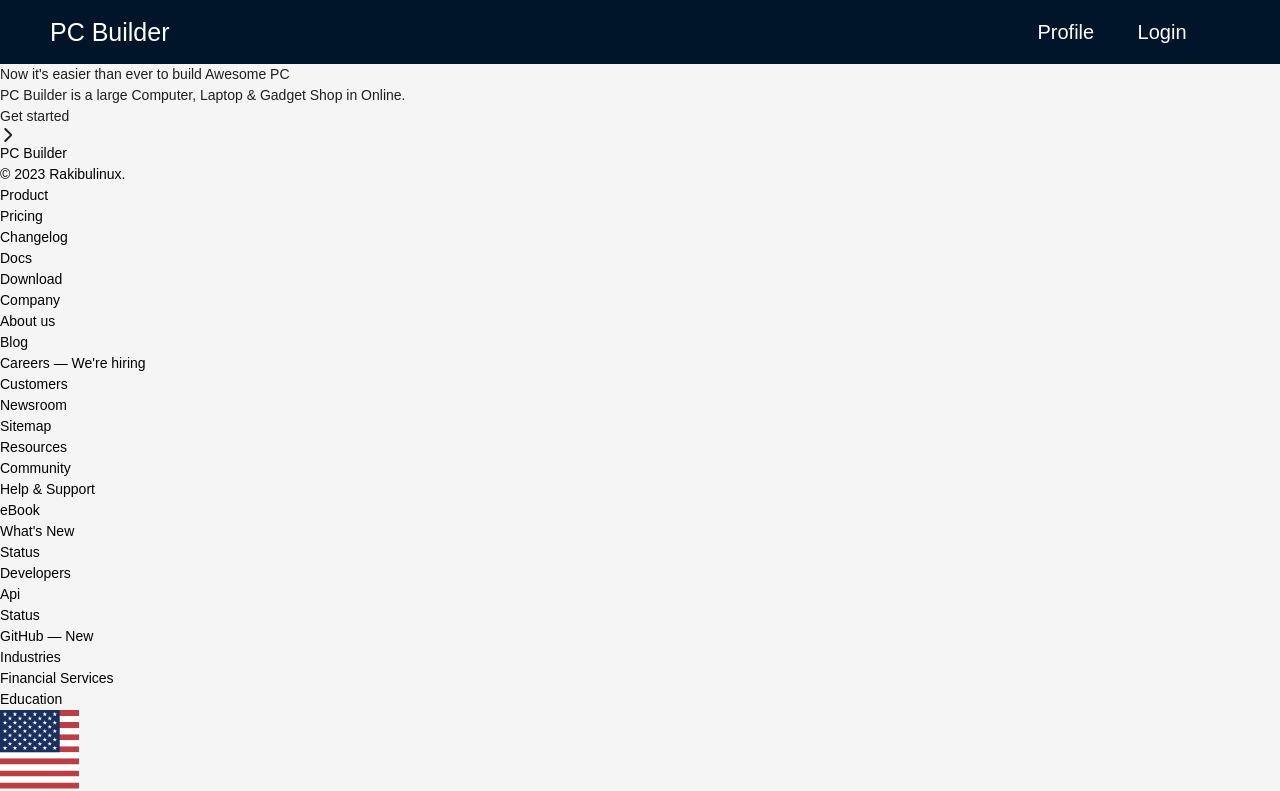
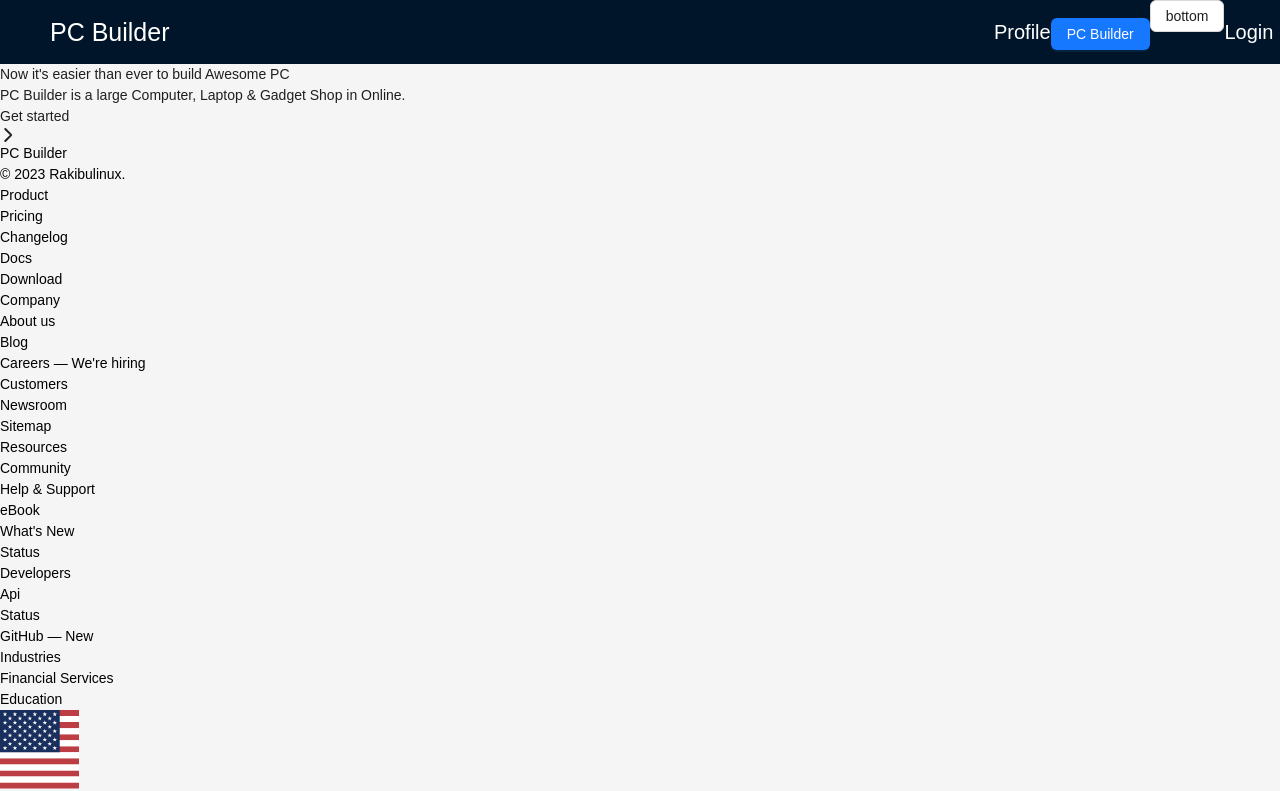
Before and after one commit to rakibulinux/pc-build-test, a Next.js app: page / in a window 1280 px wide. Shown: the top 791 px of the page. Built offline with nearby package versions, Linux system fonts and the light colour scheme; no server answers.

Commit message:
[Done] Hero

```diff
--- /dev/null
+++ b/src/components/Dropdown.js
@@ -0,0 +1,54 @@
+import { Button, Dropdown } from "antd";
+import React from "react";
+const items = [
+  {
+    key: "1",
+    label: (
+      <a
+        target="_blank"
+        rel="noopener noreferrer"
+        href="https://www.antgroup.com"
+      >
+        1st menu item
+      </a>
+    ),
+  },
+  {
+    key: "2",
+    label: (
+      <a
+        target="_blank"
+        rel="noopener noreferrer"
+        href="https://www.aliyun.com"
+      >
+        2nd menu item
+      </a>
+    ),
+  },
+  {
+    key: "3",
+    label: (
+      <a
+        target="_blank"
+        rel="noopener noreferrer"
+        href="https://www.luohanacademy.com"
+      >
+        3rd menu item
+      </a>
+    ),
+  },
+];
+const DropdownMenu = () => {
+  return (
+    <Dropdown
+      menu={{
+        items,
+      }}
+      placement="bottom"
+    >
+      <Button>bottom</Button>
+    </Dropdown>
+  );
+};
+
+export default DropdownMenu;
--- a/src/components/Hero.js
+++ b/src/components/Hero.js
@@ -24,7 +24,7 @@ const Hero = () => {
           <div className="text-center">
             <Link
               className="inline-flex justify-center items-center gap-x-3 text-center bg-gradient-to-tl from-blue-600 to-violet-600 shadow-lg shadow-transparent hover:shadow-blue-700/50 border border-transparent text-white text-sm font-medium rounded-full focus:outline-none focus:ring-2 focus:ring-blue-600 focus:ring-offset-2 focus:ring-offset-white py-3 px-6 dark:focus:ring-offset-gray-800"
-              href={session ? "/build-pc" : "/login"}
+              href={session ? "/pc-builder" : "/login"}
             >
               Get started
               <svg
--- a/src/components/Navbar.js
+++ b/src/components/Navbar.js
@@ -4,6 +4,7 @@ import { signOut, useSession } from "next-auth/react";
 const { Header } = Layout;
 import Link from "next/link";
 import { useAuthState } from "react-firebase-hooks/auth";
+import DropdownMenu from "./Dropdown";
 
 const Navbar = () => {
   const { data: session } = useSession();
@@ -41,20 +42,27 @@ const Navbar = () => {
           style={{ textDecoration: "none", color: "white" }}
           href="/profile"
         >
-          <items>Profile</items>
+          <li>Profile</li>
         </Link>
+        <Link
+          style={{ textDecoration: "none", color: "white" }}
+          href="/pc-builder"
+        >
+          <Button type="primary">PC Builder</Button>
+        </Link>
+        <DropdownMenu />
         {session?.user || user?.email ? (
-          <items>
+          <li>
             <Button onClick={() => signOut()} type="primary" danger>
               Logout
             </Button>
-          </items>
+          </li>
         ) : (
           <Link
             style={{ textDecoration: "none", color: "white" }}
             href="/login"
           >
-            <items>Login</items>
+            <li>Login</li>
           </Link>
         )}
       </Menu>
```
Also changed, not shown: src/pages/pc-builder.js (added, +16 -0 lines), src/styles/Login.module.css (+1 -17 lines).
